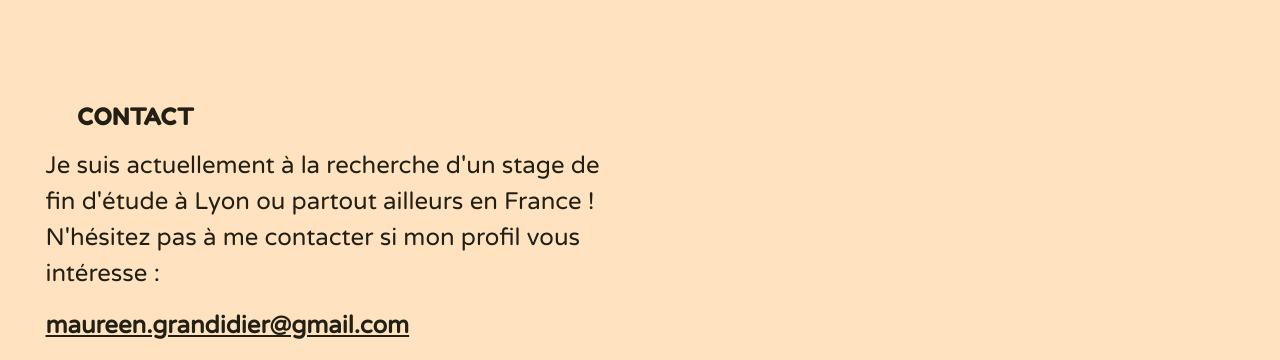
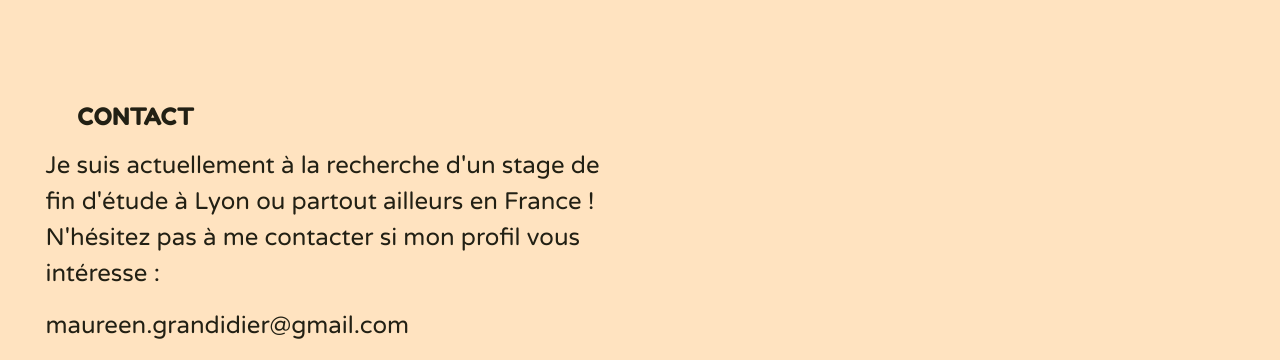
Before and after one commit to Maureen-gdd/a, a plain HTML site: page index.html in a window 1280 px wide. Shown: the part 1995-2355 px from the top of the page. Drawn offline with nearby package versions, Linux system fonts and the light colour scheme.

Commit message:
Update index.html

```diff
--- a/index.html
+++ b/index.html
@@ -100,7 +100,7 @@
     <div class="row">
       <div class="col-lg-6 col-xl-6 contact_p">
         <p>Je suis actuellement à la recherche d'un stage de fin d'étude à Lyon ou partout ailleurs en France ! N'hésitez pas à me contacter si mon profil vous intéresse :</p>
-        <p class="mail">maureen.grandidier@gmail.com</p>
+        <p>maureen.grandidier@gmail.com</p>
       </div>
     </div>
   </div>
```
